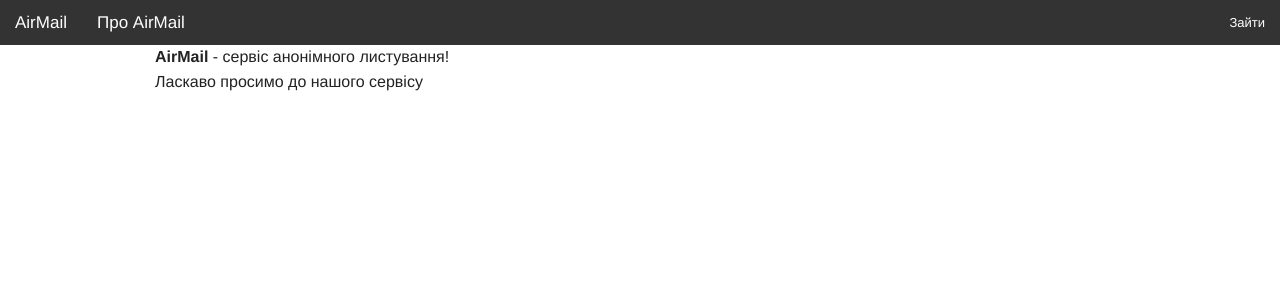
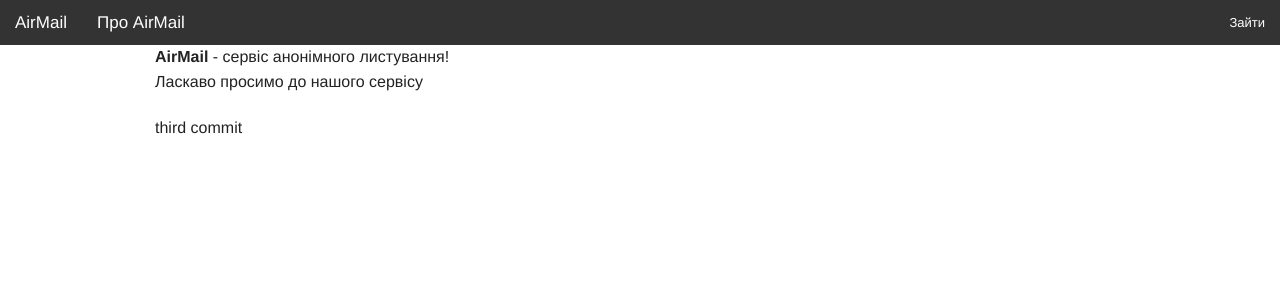
Before and after one commit to VadyaVL/CourseWork-AirMail, a Django app: page /about/ in a window 1280 px wide. Shown: the top 305 px of the page. Run offline with Django 3.2, Linux system fonts and the light colour scheme; parts of the project's set-up code (start-up, migrations or seed data) failed here and were passed over.

Commit message:
third commit

```diff
--- a/Template/about.html
+++ b/Template/about.html
@@ -4,5 +4,6 @@
 <div class="large-9 medium-8 columns">
     <h><b>AirMail</b> - сервіс анонімного листування!</h>
     <p>Ласкаво просимо до нашого сервісу</p>
+    <p>third commit</p>
     </div>
 {%endblock%}
```
